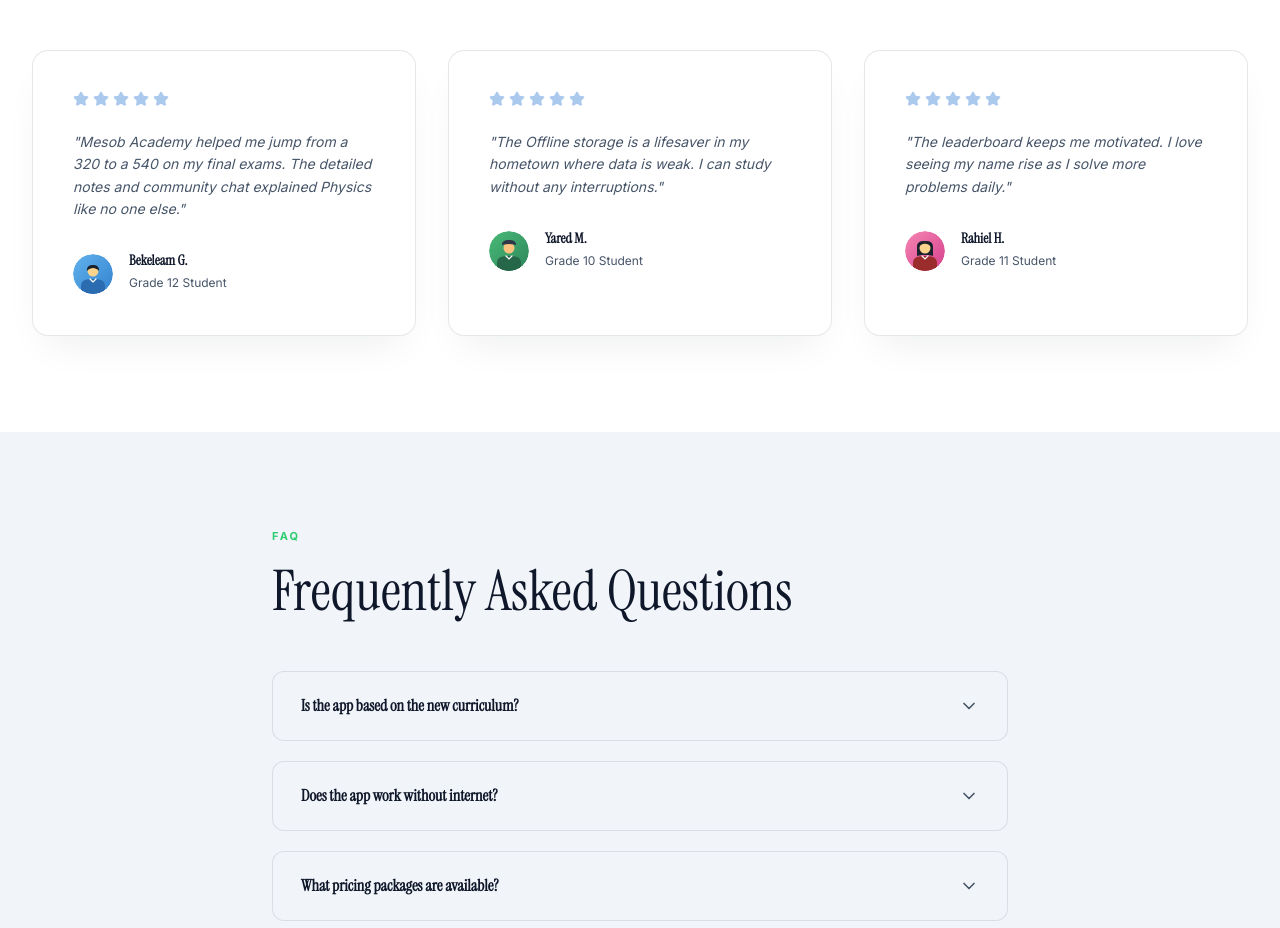
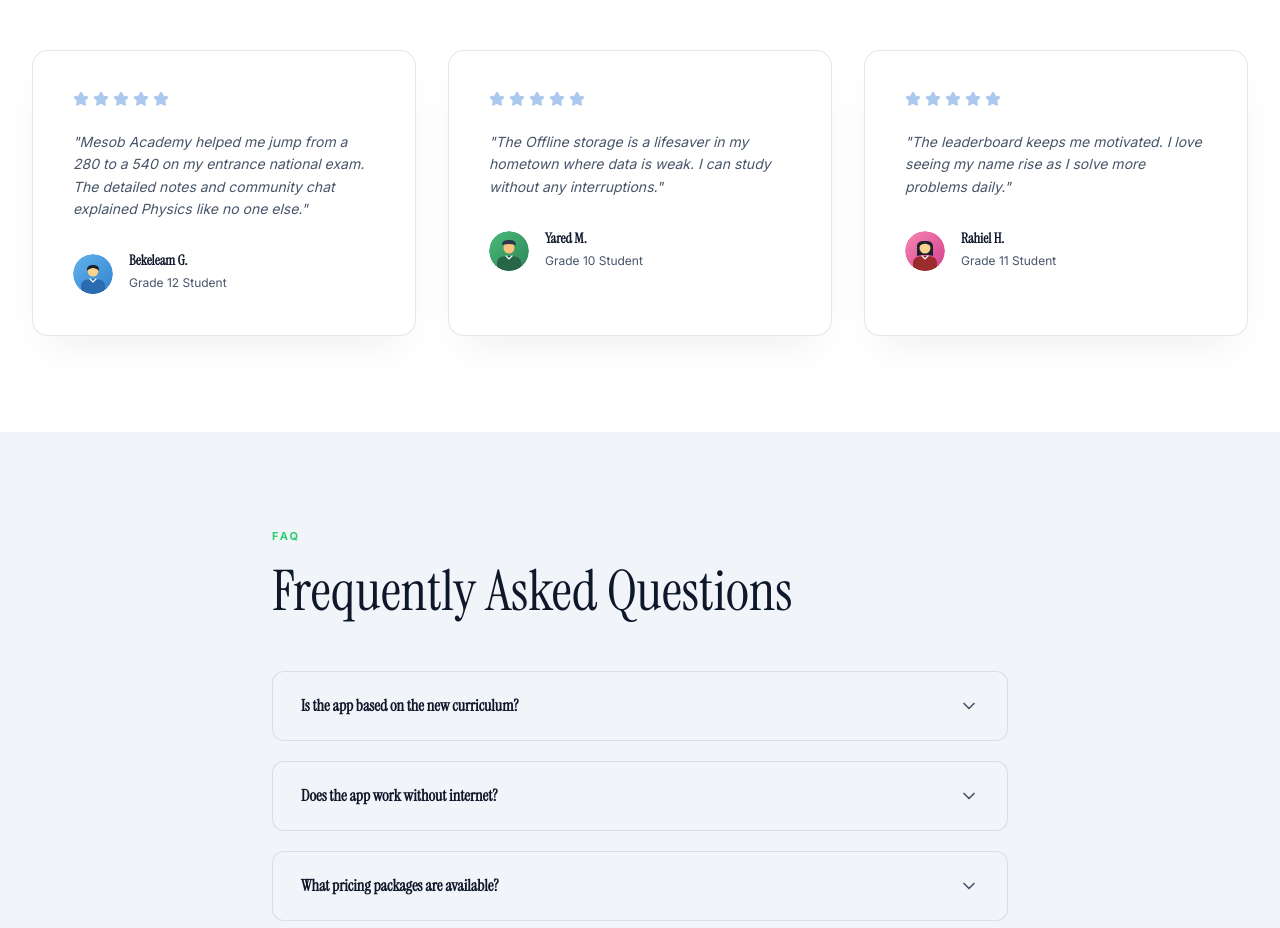
Before and after one commit to abii16/Mesob_Academy, a React (Vite) app: page / in a window 1280 px wide. Shown: the part 4520-5448 px from the top of the page. Built offline with nearby package versions, Linux system fonts and the light colour scheme.

Commit message:
content(reviews): update review score and change final exams to entrance national exam

```diff
--- a/src/components/sections/Reviews.jsx
+++ b/src/components/sections/Reviews.jsx
@@ -83,7 +83,7 @@
     en: {
       subtitle: "TESTIMONIALS",
       title: "Student Success Stories",
-      r1: "Mesob Academy helped me jump from a 320 to a 540 on my final exams. The detailed notes and community chat explained Physics like no one else.",
+      r1: "Mesob Academy helped me jump from a 280 to a 540 on my entrance national exam. The detailed notes and community chat explained Physics like no one else.",
       r1Role: "Grade 12 Student",
       r2: "The Offline storage is a lifesaver in my hometown where data is weak. I can study without any interruptions.",
       r2Role: "Grade 10 Student",
@@ -93,7 +93,7 @@
     am: {
       subtitle: "የተማሪዎች ምስክርነት",
       title: "የተማሪዎች ስኬት ታሪኮች",
-      r1: "ኢትዮ ዩኒክ አካዳሚ ከመጨረሻ ፈተናዬ ውጤት ከ 320 ወደ 540 እንድወጣ ረድቶኛል። ዝርዝር ማስታወሻዎቹ እና የማህበረሰቡ ውይይት ፊዚክስን በሚገባ ያብራራሉ።",
+      r1: "ኢትዮ ዩኒክ አካዳሚ ከብሔራዊ የመግቢያ ፈተናዬ ውጤት ከ 280 ወደ 540 እንድወጣ ረድቶኛል። ዝርዝር ማስታወሻዎቹ እና የማህበረሰቡ ውይይት ፊዚክስን በሚገባ ያብራራሉ።",
       r1Role: "የ12ኛ ክፍል ተማሪ",
       r2: "የከመስመር ውጭ (Offline) ማከማቻው በከተማዬ ውስጥ የኔትወርክ ዳታ ሲዳከም ትልቅ እፎይታ ነው። ያለ ምንም መቆራረጥ ማጥናት እችላለሁ።",
       r2Role: "የ10ኛ ክፍል ተማሪ",
```
